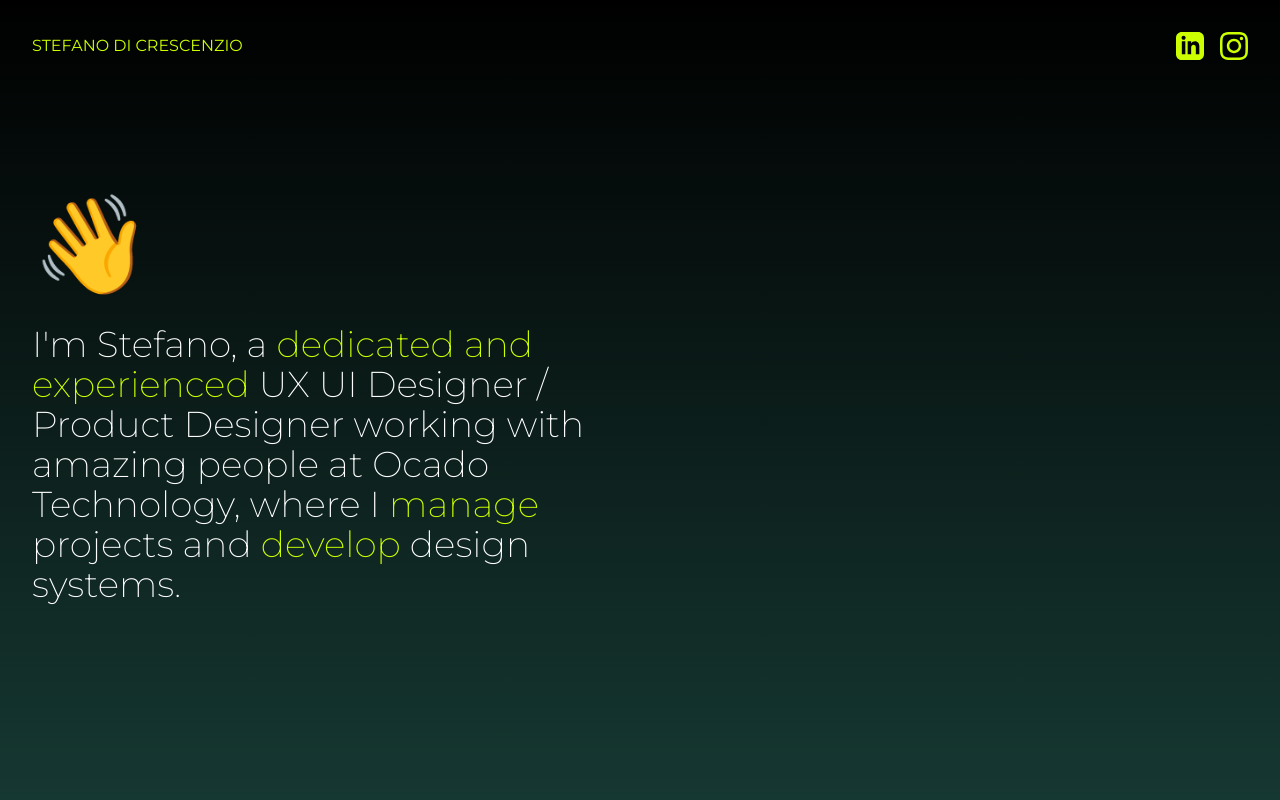
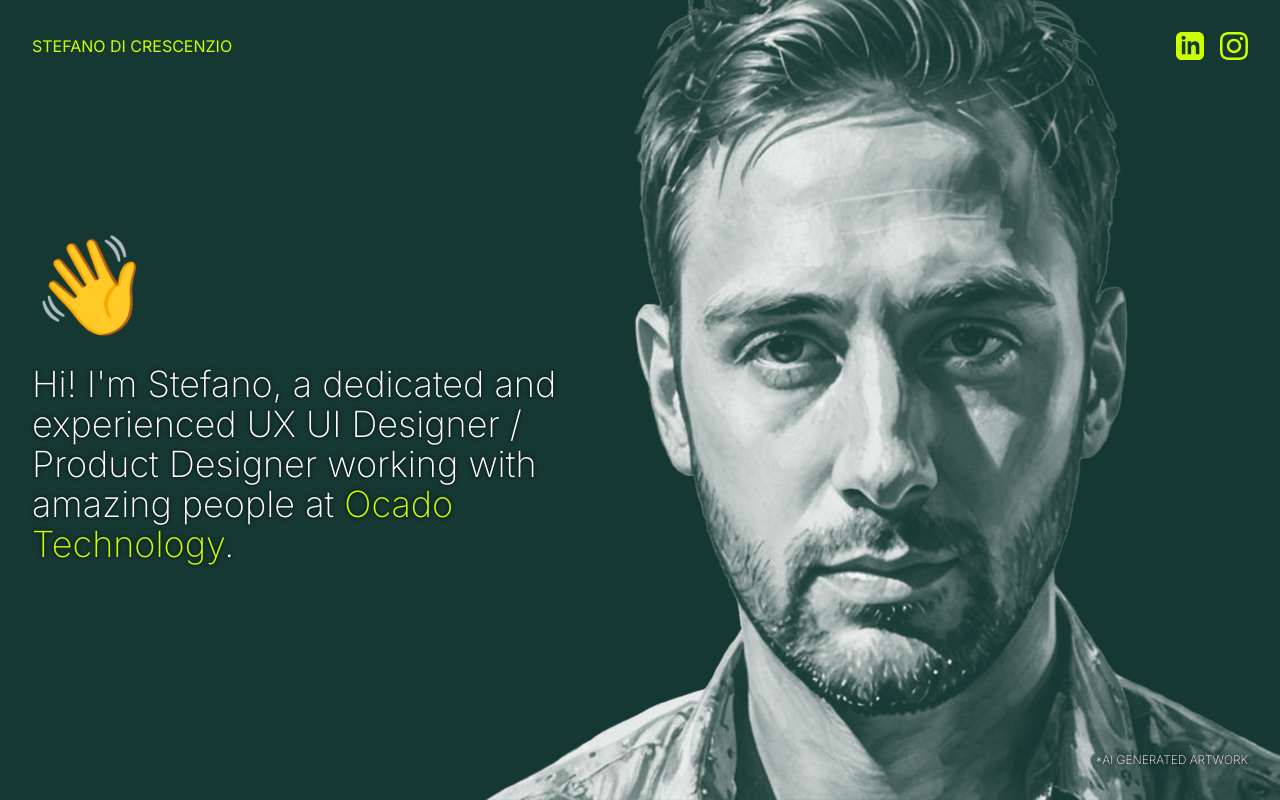
Before and after one commit to mrdicre/stefanodicrescenzio.com, a website: page index.html in a window 1280 px wide. Drawn offline with Linux system fonts and the light colour scheme.

Commit message:
UPDATE #2

```diff
--- a/index.html
+++ b/index.html
@@ -12,14 +12,14 @@
 
     <link rel="preconnect" href="https://fonts.googleapis.com">
     <link rel="preconnect" href="https://fonts.gstatic.com" crossorigin>
-    <link href="https://fonts.googleapis.com/css2?family=Montserrat:wght@200;400;600&display=swap" rel="stylesheet">
+    <link href="https://fonts.googleapis.com/css2?family=Inter:wght@100..900&display=swap" rel="stylesheet">
 
     <link rel="icon" href="src/img/favicon.ico">
 
     <script async src="https://www.googletagmanager.com/gtag/js?id=UA-39876716-1"></script>
 
 </head>
-<body class="h-screen bg-gradient-to-t from-forest to-black font-montserrat">
+<body class="h-screen bg-forest to-black font-inter">
 
     <header class="absolute w-full">
     <nav class="flex flex-nowrap m-8">
@@ -37,11 +37,12 @@
     </nav>
     </header>
 
-    <main class="flex w-screen md:w-6/12 h-screen">
-        <div class="m-auto px-8 text-left">
+    <main class="flex h-screen bg-no-repeat bg-cover bg-center" style="background-image: url('src/img/stefanodicrescenzio.png')">
+        <div class="my-auto px-8 text-left w-80 md:w-1/2">
             <span class="block text-6xl lg:text-8xl mb-8">👋</span>
-            <h2 class="mx-auto text-3xl lg:text-4xl text-white font-extralight leading-relaxed">I'm Stefano, a <span class="text-neon">dedicated and experienced</span> UX UI Designer / Product Designer working with amazing people at Ocado Technology, where I <span class="text-neon">manage</span> projects and <span class="text-neon">develop</span> design systems.</h2>
+            <h2 class="text-1xl md:text-2xl lg:text-4xl text-white font-extralight drop-shadow-text">Hi! I'm Stefano, a dedicated and experienced UX UI Designer / Product Designer working with amazing people at <span class="text-neon">Ocado Technology</span>.</h2>
         </div>
+        <span class="text-xs m-8 font-extralight absolute bottom-0 right-0 text-white uppercase drop-shadow-text">*AI Generated Artwork</span>
     </main>
 
 </body>
--- a/tailwind.config.js
+++ b/tailwind.config.js
@@ -8,7 +8,10 @@ module.exports = {
         "forest": "#163832",
       },
       fontFamily: {
-        montserrat: "'Montserrat', sans-serif;'",
+        inter: "'Inter', sans-serif;'",
+      },
+      dropShadow: {
+        'text': '0 0px 2px rgba(0, 0, 0, 1)',
       },
     },
   },
```
Also changed, not shown: dist/style.css, src/img/stefanodicrescenzio.png (added).
